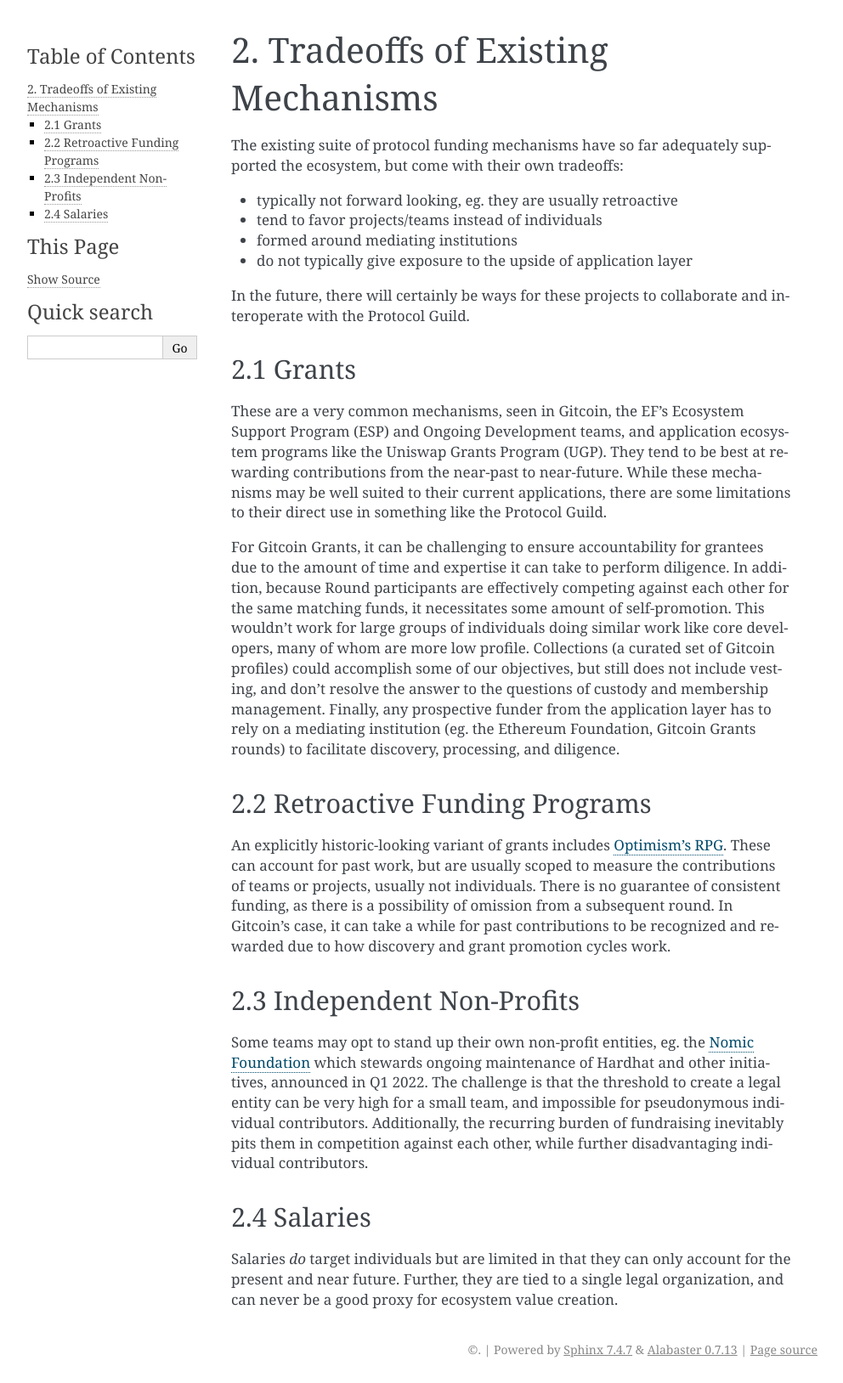
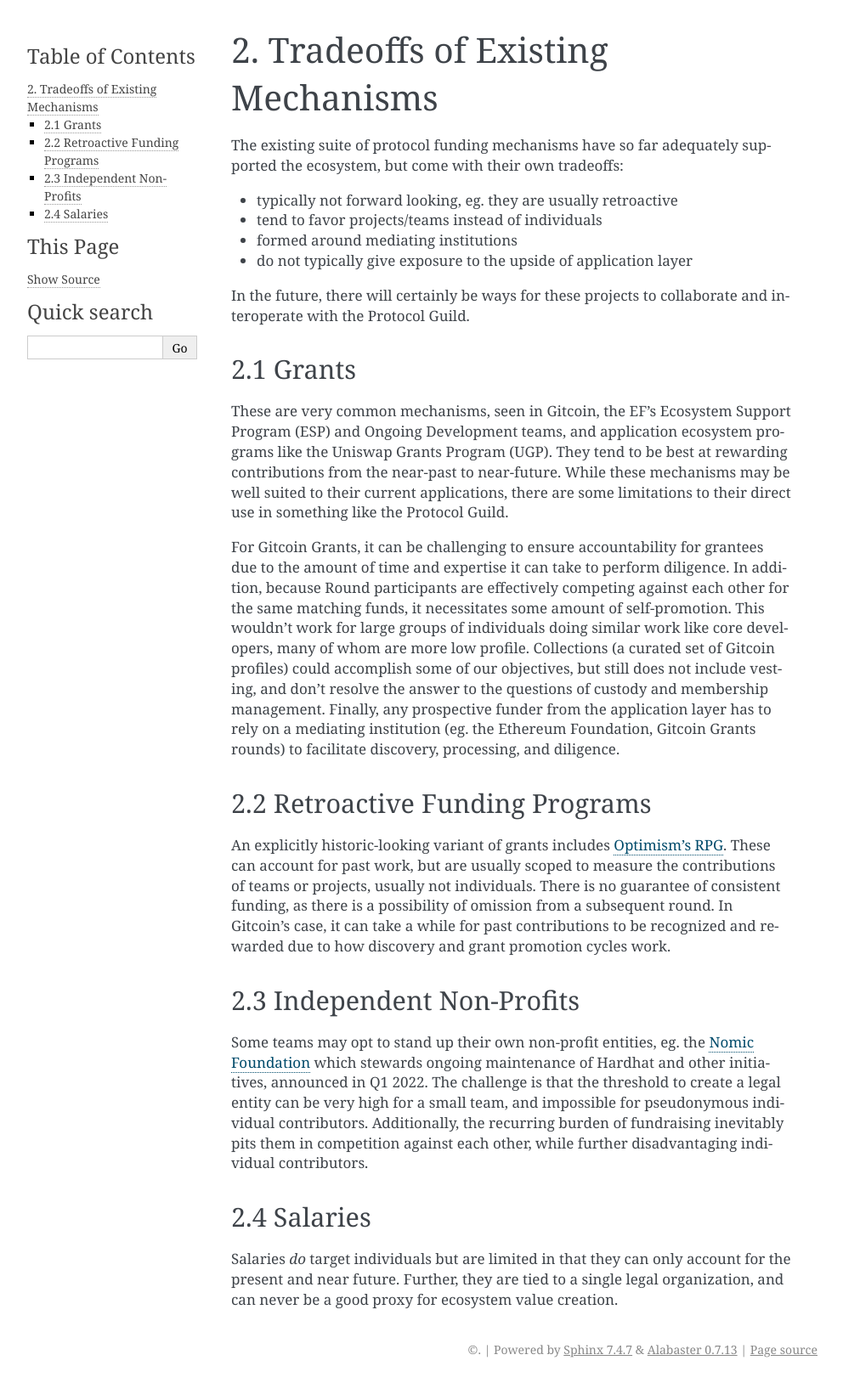
Before and after one commit to protocolguild/documentation, a Sphinx documentation site: the page built from docs/2-existing-mechanisms.md, in a window 1280 px wide. Shown: the whole page at 85% size, without its empty margins (148-1140 px from the left). Built offline with Sphinx 7.4.7, drawn with Linux system fonts in a browser that asks for light colours.

Commit message:
Fix: typos
Fix: typos

```diff
--- a/docs/2-existing-mechanisms.md
+++ b/docs/2-existing-mechanisms.md
@@ -10,7 +10,7 @@
 
 ## 2.1 Grants
 
-These are a very common mechanisms, seen in Gitcoin, the EF's Ecosystem Support Program (ESP) and Ongoing Development teams, and application ecosystem programs like the Uniswap Grants Program (UGP). They tend to be best at rewarding contributions from the near-past to near-future. While these mechanisms may be well suited to their current applications, there are some limitations to their direct use in something like the Protocol Guild.
+These are very common mechanisms, seen in Gitcoin, the EF's Ecosystem Support Program (ESP) and Ongoing Development teams, and application ecosystem programs like the Uniswap Grants Program (UGP). They tend to be best at rewarding contributions from the near-past to near-future. While these mechanisms may be well suited to their current applications, there are some limitations to their direct use in something like the Protocol Guild.
 
 For Gitcoin Grants, it can be challenging to ensure accountability for grantees due to the amount of time and expertise it can take to perform diligence. In addition, because Round participants are effectively competing against each other for the same matching funds, it necessitates some amount of self-promotion. This wouldn't work for large groups of individuals doing similar work like core developers, many of whom are more low profile. Collections (a curated set of Gitcoin profiles) could accomplish some of our objectives, but still does not include vesting, and don't resolve the answer to the questions of custody and membership management. Finally, any prospective funder from the application layer has to rely on a mediating institution (eg. the Ethereum Foundation, Gitcoin Grants rounds) to facilitate discovery, processing, and diligence.
 
```
